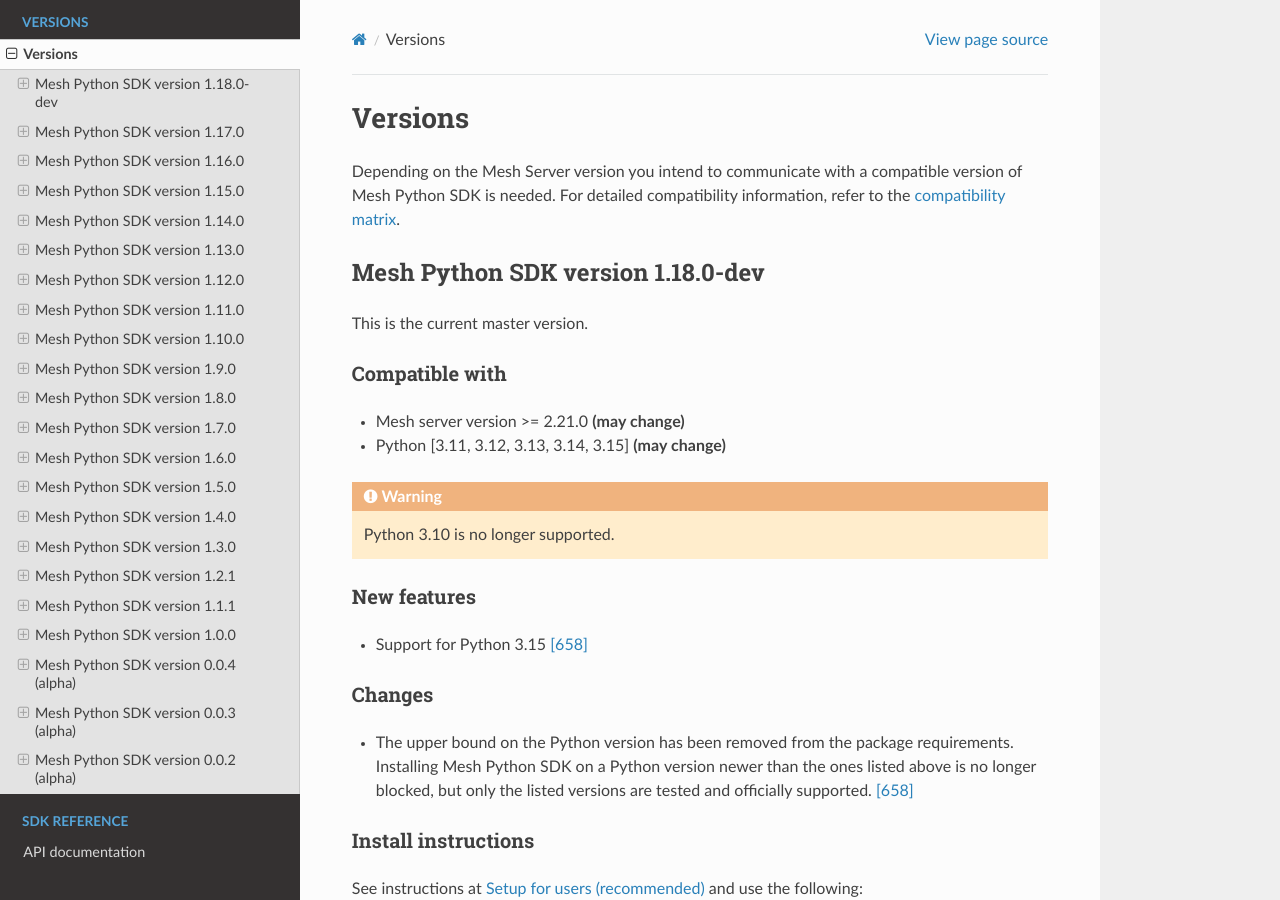
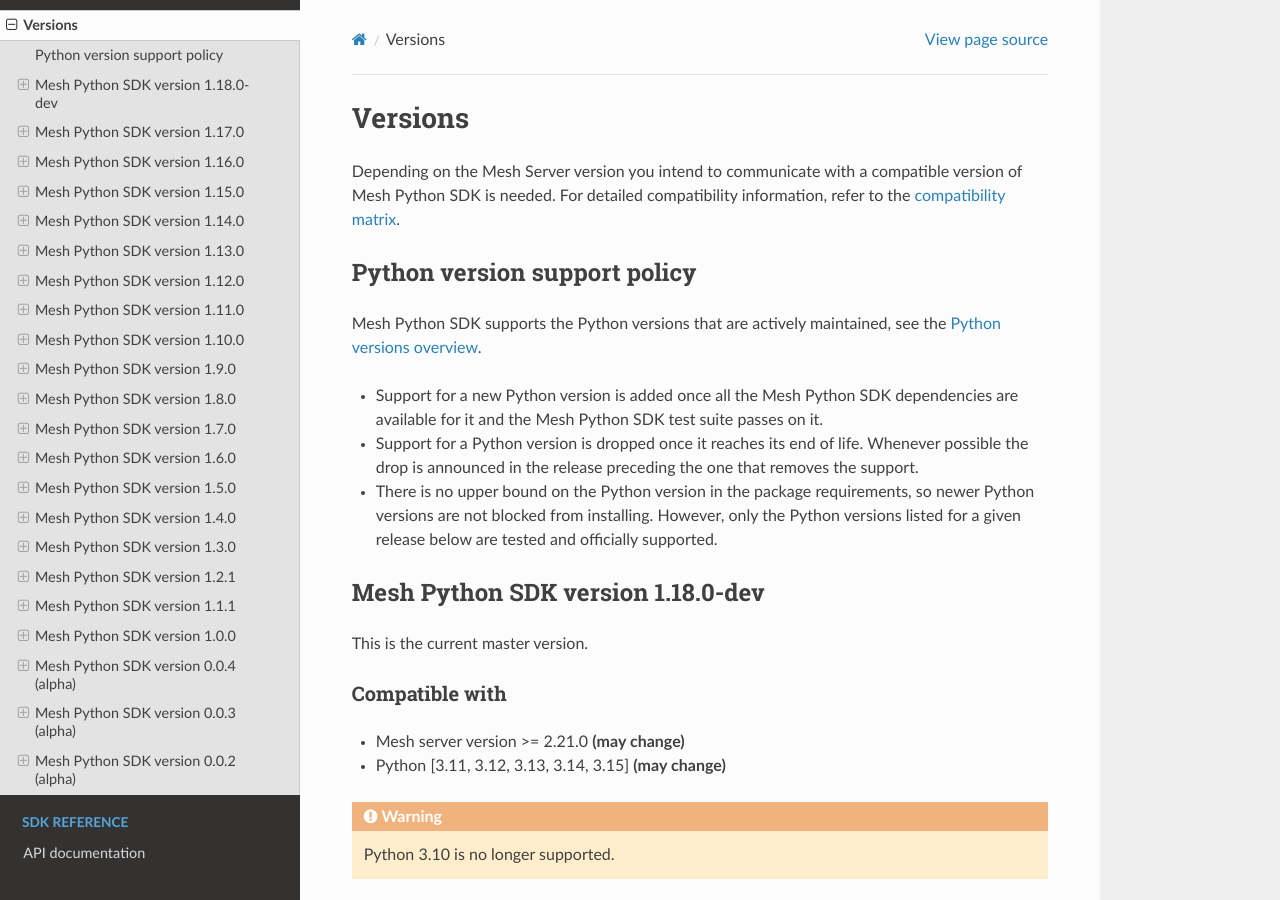
Before and after one commit to Volue-Public/energy-mesh-python, a Sphinx documentation site: the page built from docs/source/versions.rst, in a window 1280 px wide and 900 px high. Built offline with Sphinx 7.4.7 and the Read the Docs theme 3.1.0, drawn with Linux system fonts in a browser that asks for light colours.

Commit message:
Document Python support policy (#659)
* Document Python support policy

* address review comments and fix the ref link

```diff
--- a/docs/source/installation.rst
+++ b/docs/source/installation.rst
@@ -36,6 +36,7 @@
 **********
 
 Mesh Python SDK works with Python 3.11, 3.12, 3.13, 3.14, and 3.15. Support for earlier and later versions is not guaranteed due to dependencies.
+See the :ref:`versions:Python version support policy` for details on when Python versions are added and dropped.
 
 #. Download and install (Windows):
 
--- a/docs/source/versions.rst
+++ b/docs/source/versions.rst
@@ -4,6 +4,24 @@
 Depending on the Mesh Server version you intend to communicate with a compatible version of Mesh Python SDK is needed.
 For detailed compatibility information, refer to the
 `compatibility matrix <https://docs.volue.com/optimisation-and-planning/smart-power/mesh/installation/mesh-service-installation-guide#mesh-python-sdk-compatibility-matrix>`_.
+
+
+Python version support policy
+*****************************
+
+Mesh Python SDK supports the Python versions that are actively maintained,
+see the `Python versions overview <https://devguide.python.org/versions/>`_.
+
+- Support for a new Python version is added once all the Mesh Python SDK
+  dependencies are available for it and the Mesh Python SDK test suite passes
+  on it.
+- Support for a Python version is dropped once it reaches its end of life.
+  Whenever possible the drop is announced in the release preceding the one
+  that removes the support.
+- There is no upper bound on the Python version in the package requirements,
+  so newer Python versions are not blocked from installing. However, only the
+  Python versions listed for a given release below are tested and officially
+  supported.
 
 
 Mesh Python SDK version 1.18.0-dev
```
